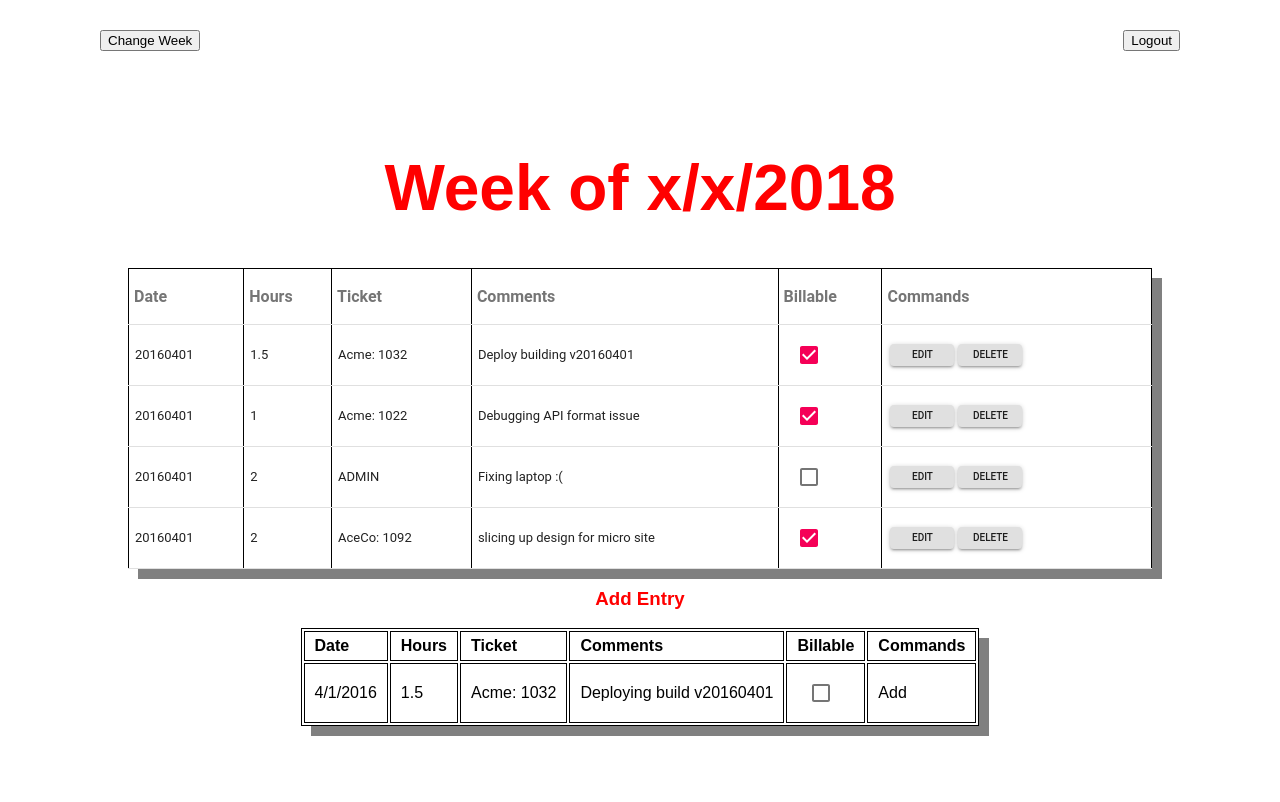
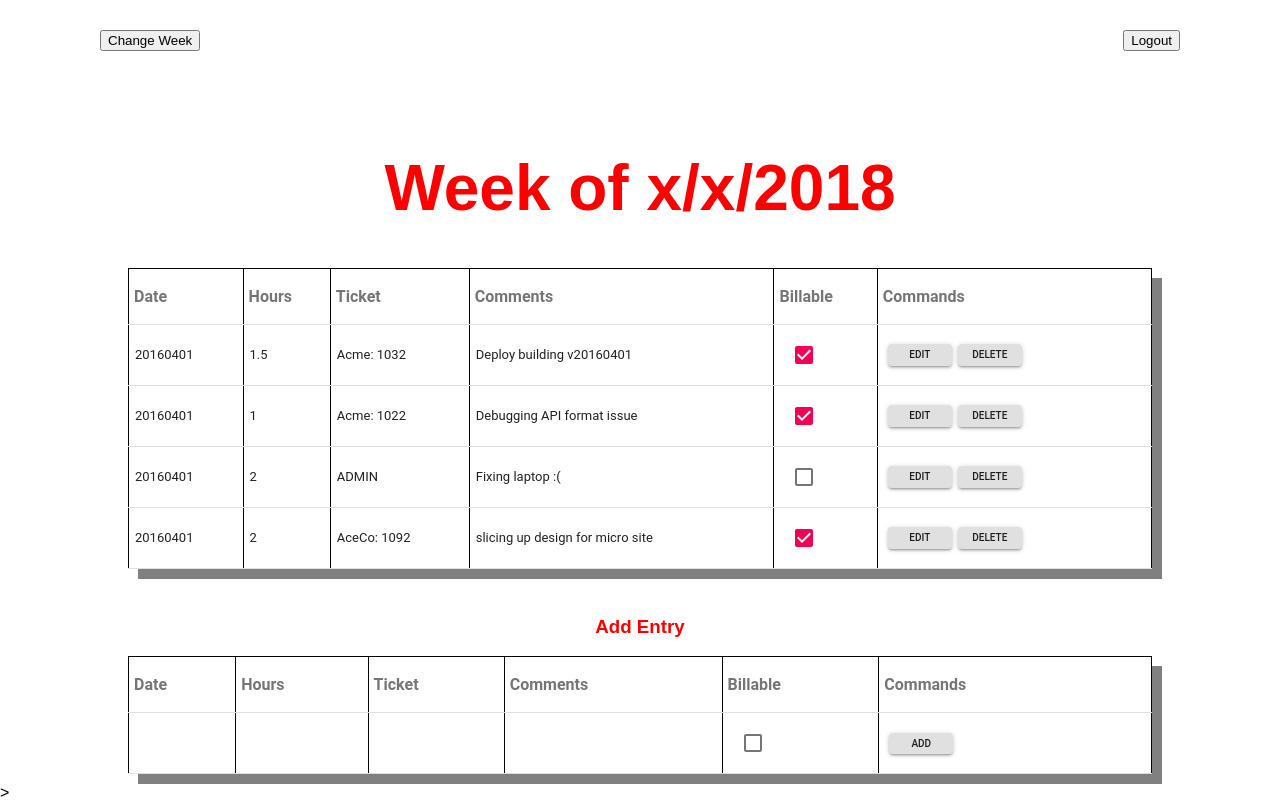
Before and after one commit to 2crazyflowers/Timesheet, a React (Create React App) app: page /timesheet in a window 1280 px wide. Built offline with nearby package versions, Linux system fonts and the light colour scheme; no server answers.

Commit message:
initial materialize table for adding time added

```diff
--- a/src/components/Table/Table.js
+++ b/src/components/Table/Table.js
@@ -25,13 +25,11 @@ const styles = theme => ({
         textAlign: 'left',
 
     },
-    checkbox: {
-        outline: 'none',
-    },
     button: {
         fontSize: '10px',
         padding: '2px',
         margin: '2px',
+        marginLeft: '4px',
     }
 });
 
@@ -49,7 +47,7 @@ const rows = [
 ];
 
 
-function SimpleTable(props) {
+function TimeRendered(props) {
     const { classes } = props;
 
     return (
@@ -98,8 +96,8 @@ function SimpleTable(props) {
     );
 }
 
-SimpleTable.propTypes = {
+TimeRendered.propTypes = {
     classes: PropTypes.object.isRequired,
 };
 
-export default withStyles(styles)(SimpleTable);
+export default withStyles(styles)(TimeRendered);
--- /dev/null
+++ b/src/components/TimeEntry/TimeEntry.js
@@ -0,0 +1,81 @@
+import React from 'react';
+import PropTypes from 'prop-types';
+import { withStyles } from '@material-ui/core/styles';
+import Table from '@material-ui/core/Table';
+import TableBody from '@material-ui/core/TableBody';
+import TableCell from '@material-ui/core/TableCell';
+import TableHead from '@material-ui/core/TableHead';
+import TableRow from '@material-ui/core/TableRow';
+import Checkbox from '@material-ui/core/Checkbox';
+import Button from '@material-ui/core/Button';
+
+const styles = theme => ({
+    table: {
+        width: '80%',
+        boxShadow: '10px 10px grey',
+    },
+    tableheader: {
+        fontSize: '16px',
+        fontWeight: 'bold',
+        padding: '5px',
+        textAlign: 'left',
+    },
+    tabledata: {
+        padding: '6px',
+        textAlign: 'left',
+
+    },
+    button: {
+        fontSize: '10px',
+        padding: '2px',
+        margin: '2px',
+        marginLeft: '4px',
+    }
+});
+
+
+function TimeEntry(props) {
+    const { classes } = props;
+
+    return (
+        <Table className={classes.table}>
+            <TableHead>
+                <TableRow>
+                    <TableCell className={classes.tableheader}numeric>Date</TableCell>
+                    <TableCell  className={classes.tableheader}numeric>Hours</TableCell>
+                    <TableCell className={classes.tableheader}>Ticket</TableCell>
+                    <TableCell className={classes.tableheader}>Comments</TableCell>
+                    <TableCell className={classes.tableheader}>Billable</TableCell>
+                    <TableCell className={classes.tableheader}>Commands</TableCell>
+                </TableRow>
+            </TableHead>
+            <TableBody>
+                <TableRow >
+                    <TableCell component="th" scope="row" numeric className={classes.tabledata}></TableCell>
+                    <TableCell numeric className={classes.tabledata}></TableCell>
+                    <TableCell numeric className={classes.tabledata}></TableCell>
+                    <TableCell numeric className={classes.tabledata}></TableCell>
+                    <TableCell className={classes.tabledata}>
+                        <Checkbox
+                            //checked={row.billable}
+                            // onChange={this.handleChange('checkedB')}
+                            value="checked"
+                            // onChange={onSelectAllClick}
+                        />
+                    </TableCell>
+                    <TableCell className={classes.tabledata}>
+                        <Button variant="contained" className={classes.button}>
+                            Add
+                        </Button>
+                    </TableCell>
+                </TableRow>
+            </TableBody>
+        </Table>
+    );
+}
+
+TimeEntry.propTypes = {
+    classes: PropTypes.object.isRequired,
+};
+
+export default withStyles(styles)(TimeEntry);
--- /dev/null
+++ b/src/components/TimeEntry/index.js
@@ -0,0 +1 @@
+export { default } from "./TimeEntry";
--- a/src/pages/Timesheet/Timesheet.js
+++ b/src/pages/Timesheet/Timesheet.js
@@ -1,7 +1,8 @@
 import React, { Component } from "react";
 import "./Timesheet.css";
 import Checkbox from '@material-ui/core/Checkbox';
-import SimpleTable from "../../components/Table";
+import TimeRendered from "../../components/Table";
+import TimeEntry from "../../components/TimeEntry";
 
 
 
@@ -38,28 +39,12 @@ class Timesheet extends Component {
                 <div className="Header">
                     <h1 className="Timesheet-title">Week of x/x/2018</h1>
                 </div>
-                <SimpleTable />
+                <TimeRendered />
                 <div>
+                    <br></br>
                     <h3>Add Entry</h3>
-                    <table className="Table">
-                        <tr>
-                            <th>Date</th>
-                            <th>Hours</th>
-                            <th>Ticket</th>
-                            <th>Comments</th>
-                            <th>Billable</th>
-                            <th>Commands</th>
-                        </tr>
-                        <tr>
-                            <td>4/1/2016</td>
-                            <td>1.5</td>
-                            <td>Acme: 1032</td>
-                            <td>Deploying build v20160401</td>
-                            <td><Checkbox /></td>
-                            <td>Add</td>
-                        </tr>
-                    </table>
                 </div>
+                <TimeEntry />>
             </div>
         );
     }
```
